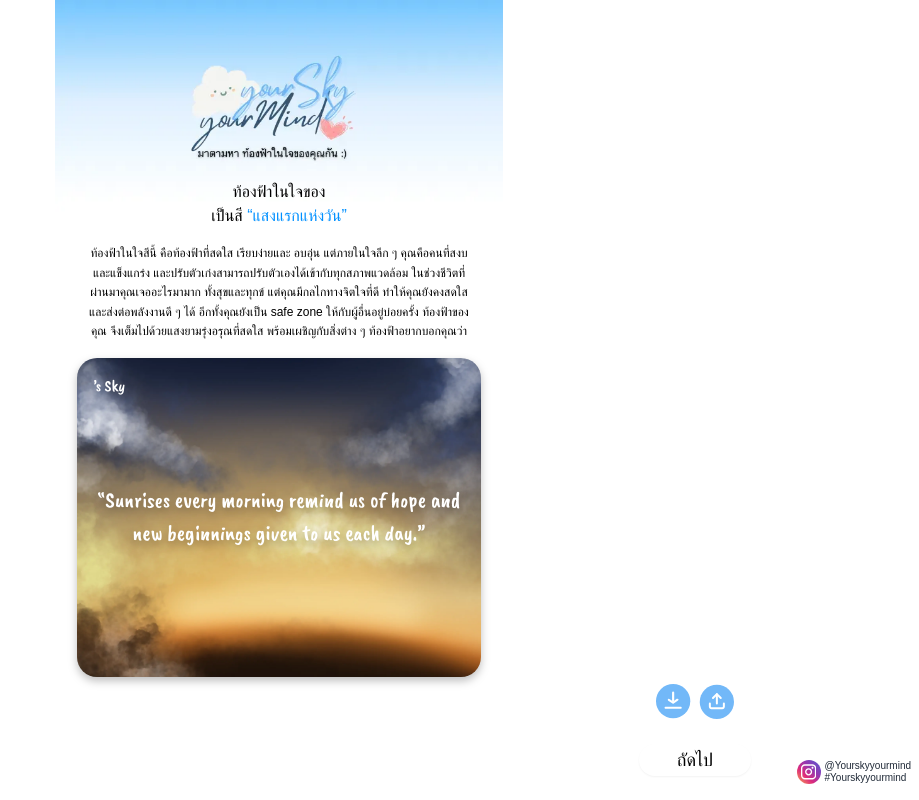
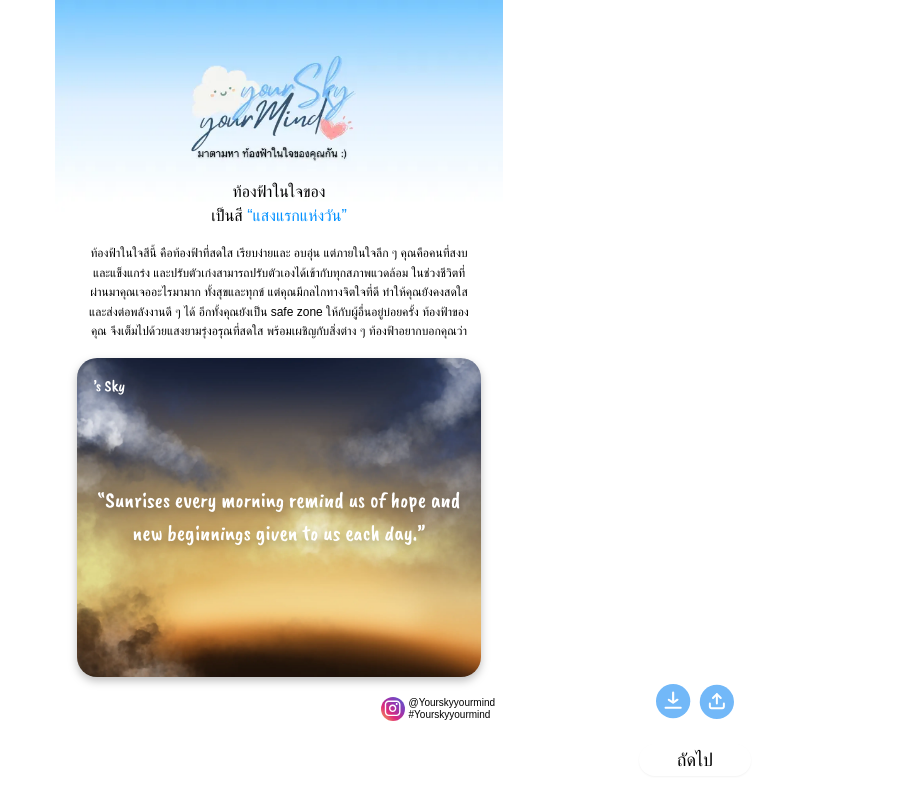
Before and after one commit to bRight36691/YourSkyYourMind_Project, a Next.js app: page /4-20 in a window 1280 px wide. Shown: the whole page, without its empty margins (361-1280 px from the left). Built offline with nearby package versions, Linux system fonts and the light colour scheme; a web font is replaced by a local one.

Commit message:
fix: result ig logo

```diff
--- a/src/app/(interactive)/4-20/page.tsx
+++ b/src/app/(interactive)/4-20/page.tsx
@@ -7,7 +7,7 @@ import { toJpeg } from "html-to-image";
 import UAParser from "ua-parser-js";
 import { DownloadIcon } from "~/component/DownloadIcon";
 import { ShareIcon } from "~/component/ShareIcon";
-import { ResultIGTemplate } from "~/component/ResultIGTemplate";
+import { IgLogo } from "~/component/IgLogo";
 
 export default function Page() {
   const [idx, setIdx] = useState<number>(0);
@@ -195,7 +195,7 @@ export default function Page() {
       >
         <div
           id="exported"
-          className="bg-result absolute flex h-screen w-full flex-col items-center overflow-hidden bg-cover bg-top bg-no-repeat"
+          className="bg-result absolute flex w-full flex-col items-center overflow-hidden bg-cover bg-top bg-no-repeat"
         >
           <div className="mt-[180px] flex flex-col items-center gap-4 text-center text-black">
             <div>
@@ -225,8 +225,16 @@ export default function Page() {
                 {quotes[idx]}
               </p>
             </div>
+            <div className="z-20 mb-6 mr-4 mt-1 flex w-full items-center justify-end gap-1">
+              <div className="relative flex h-6 w-6 items-center justify-center rounded-full bg-[linear-gradient(45deg,#FAAD4F_0%,#DD2A7B_35%,#9537B0_62%,#515BD4_100%)]">
+                <IgLogo />
+              </div>
+              <div className="text-left text-[10px] leading-[12px]">
+                <p>@Yourskyyourmind</p>
+                <p>#Yourskyyourmind</p>
+              </div>
+            </div>
           </div>
-          <ResultIGTemplate />
         </div>
         <div className="fixed bottom-[10%] z-20 flex w-full justify-center gap-2">
           {userAgentData === "iPhone" ? (
--- a/src/app/(interactive)/4-21/page.tsx
+++ b/src/app/(interactive)/4-21/page.tsx
@@ -80,9 +80,11 @@ export default function Page() {
           </div>
           <div className="bg-resultLine my-2 h-[1px] w-full" />
           <div className="text-xs font-medium leading-relaxed">
-            <p className="text-pinkResult">
-              ค่าเฉลี่ยของผู้เล่นทั้งหมด : {avgBurnoutScore}
-            </p>
+            {avgBurnoutScore !== "0" && (
+              <p className="text-pinkResult">
+                ค่าเฉลี่ยของผู้เล่นทั้งหมด : {avgBurnoutScore}
+              </p>
+            )}
             <p className="text-blueResult">
               คะแนน Burnout ของคุณ : {burnoutScore}
             </p>
--- a/src/component/IgLogo.tsx
+++ b/src/component/IgLogo.tsx
@@ -1,26 +1,25 @@
 export const IgLogo = () => {
   return (
-    <div className="absolute mr-[1px]">
     <svg
-        width="16"
-        height="16"
-        viewBox="0 0 13 13"
+      width="17"
+      height="17"
+      viewBox="0 0 17.5 17"
       fill="none"
       xmlns="http://www.w3.org/2000/svg"
+      className="absolute"
     >
       <path
-          d="M10.0938 0.226196L3.90527 0.226196C2.19557 0.226196 0.804688 1.67104 0.804688 3.44707L0.804688 9.32834C0.804688 11.1044 2.19557 12.5492 3.90527 12.5492H10.0938C11.8035 12.5492 13.1944 11.1044 13.1944 9.32834V3.44707C13.1944 1.67104 11.8035 0.226196 10.0938 0.226196ZM1.89848 3.44707C1.89848 2.29774 2.79887 1.36242 3.90527 1.36242L10.0938 1.36242C11.2002 1.36242 12.1006 2.29774 12.1006 3.44707V9.32834C12.1006 10.4777 11.2002 11.413 10.0938 11.413H3.90527C2.79887 11.413 1.89848 10.4777 1.89848 9.32834L1.89848 3.44707Z"
+        d="M12.9471 0.226196L4.85764 0.226196C2.62279 0.226196 0.804688 2.11483 0.804688 4.43638L0.804688 12.1241C0.804688 14.4457 2.62279 16.3343 4.85764 16.3343H12.9471C15.1819 16.3343 17 14.4457 17 12.1241L17 4.43638C17 2.11483 15.1819 0.226196 12.9471 0.226196ZM2.23444 4.43638C2.23444 2.93403 3.4114 1.71142 4.85764 1.71142L12.9471 1.71142C14.3933 1.71142 15.5702 2.93403 15.5702 4.43638L15.5702 12.1241C15.5702 13.6265 14.3933 14.8491 12.9471 14.8491H4.85764C3.4114 14.8491 2.23444 13.6265 2.23444 12.1241L2.23444 4.43638Z"
         fill="white"
       />
       <path
-          d="M7.00126 9.38217C8.59114 9.38217 9.88533 8.03851 9.88533 6.38622C9.88533 4.73393 8.59184 3.39026 7.00126 3.39026C5.41068 3.39026 4.11719 4.73393 4.11719 6.38622C4.11719 8.03851 5.41068 9.38217 7.00126 9.38217ZM7.00126 4.52721C7.98854 4.52721 8.79154 5.36136 8.79154 6.38694C8.79154 7.41253 7.98854 8.24668 7.00126 8.24668C6.01398 8.24668 5.21098 7.41253 5.21098 6.38694C5.21098 5.36136 6.01398 4.52721 7.00126 4.52721Z"
+        d="M8.90275 12.1945C10.981 12.1945 12.6727 10.4381 12.6727 8.27831C12.6727 6.11851 10.9819 4.36212 8.90275 4.36212C6.82361 4.36212 5.13281 6.11851 5.13281 8.27831C5.13281 10.4381 6.82361 12.1945 8.90275 12.1945ZM8.90275 5.84829C10.1933 5.84829 11.2429 6.93866 11.2429 8.27926C11.2429 9.61986 10.1933 10.7102 8.90275 10.7102C7.61221 10.7102 6.56257 9.61986 6.56257 8.27926C6.56257 6.93866 7.61221 5.84829 8.90275 5.84829Z"
         fill="white"
       />
       <path
-          d="M10.1521 3.87524C10.5802 3.87524 10.9291 3.51349 10.9291 3.06802C10.9291 2.62256 10.5809 2.2608 10.1521 2.2608C9.72324 2.2608 9.375 2.62256 9.375 3.06802C9.375 3.51349 9.72324 3.87524 10.1521 3.87524Z"
+        d="M13.0236 4.99607C13.5832 4.99607 14.0393 4.52319 14.0393 3.94091C14.0393 3.35862 13.5841 2.88574 13.0236 2.88574C12.463 2.88574 12.0078 3.35862 12.0078 3.94091C12.0078 4.52319 12.463 4.99607 13.0236 4.99607Z"
         fill="white"
       />
     </svg>
-    </div>
   );
 };
```
Lines whose indentation alone changed are shown as unchanged.
